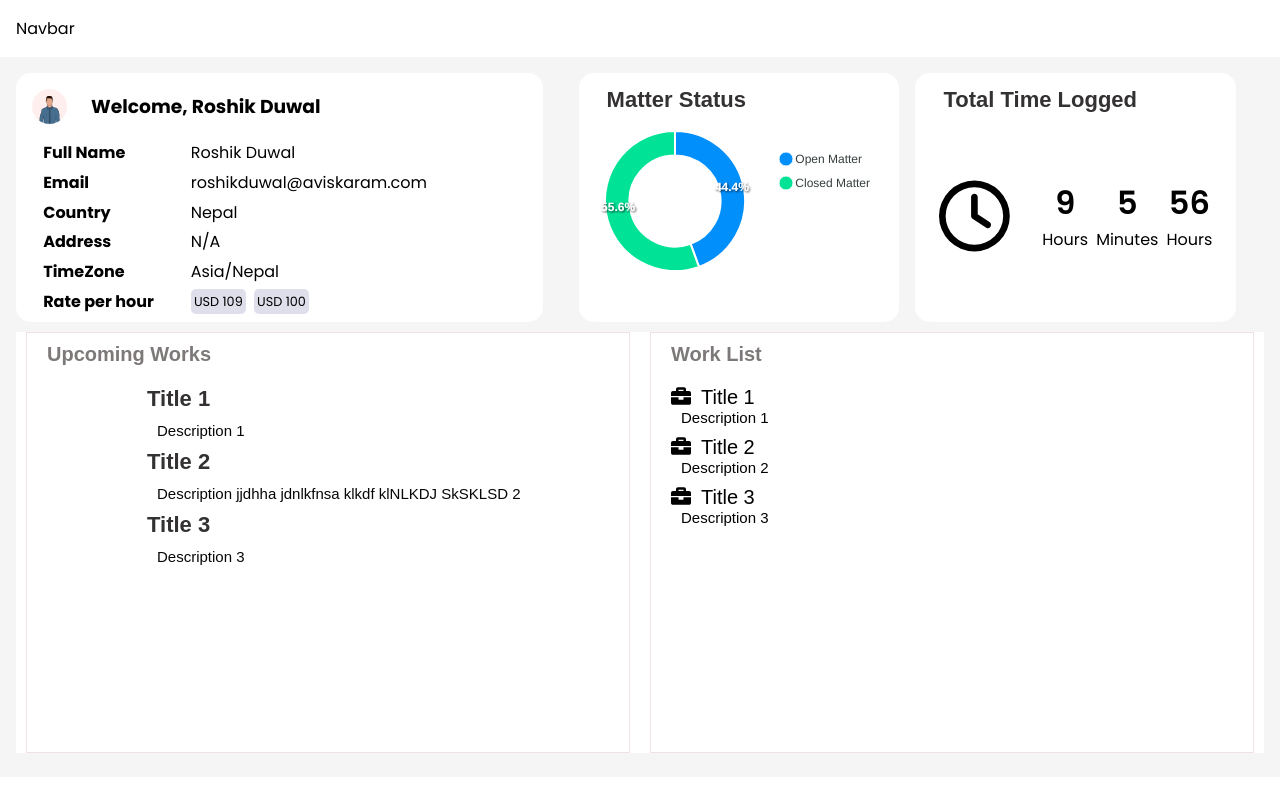
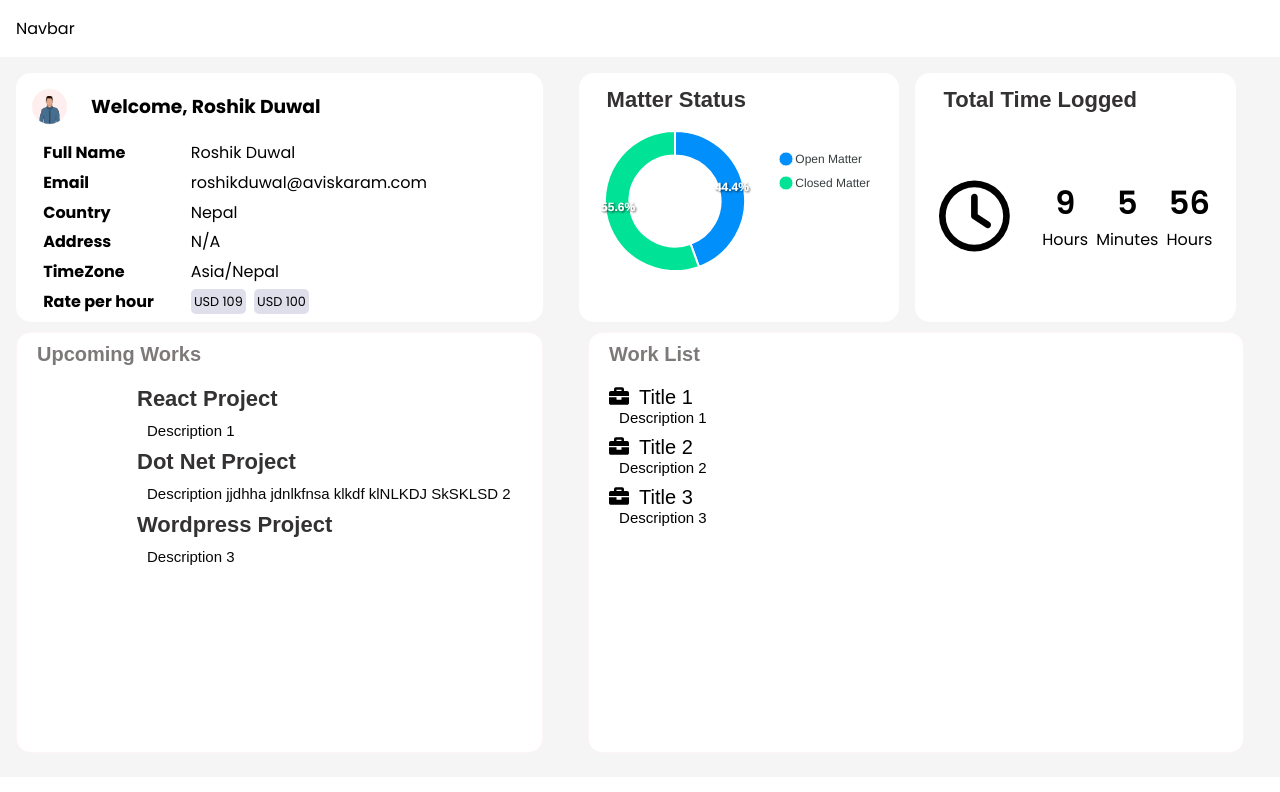
Before and after one commit to roshikDuwal/OfficeWork, a React (Vite) app: page / in a window 1280 px wide. Shown: the top 792 px of the page. Built offline with nearby package versions, Linux system fonts and the light colour scheme.

Commit message:
css fixed

```diff
--- a/src/components/BottomBar.css
+++ b/src/components/BottomBar.css
@@ -7,33 +7,39 @@
   margin-top: 10px;
   margin-bottom: 8px;
   font-family: sans-serif;
-  background:white;
+  background: whitesmoke;
+  border-radius: 10px;
+  gap: 15px;
 }
 
 .left-container {
-  border: 0.5px solid rgb(240, 226, 226);
+  border: 0.5px solid rgb(255, 244, 244);
   display: flex;
   flex-direction: column;
   align-items: start;
   flex-wrap: wrap;
-  width: 50%;
+  width: 45%;
   height: 100%;
   margin-top: 10px;
-  margin-left: 10px;
-  margin-right: 10px;
+
+  margin-right: 20px;
   margin-bottom: 10px;
   font: sans-serif;
+  border-radius: 14px;
+  background: white;
 }
 .right-container {
-  border: 0.5px solid rgb(240, 226, 226);
+  border: 0.5px solid rgb(255, 244, 244);
   display: flex;
   flex-direction: column;
   align-items: start;
   flex-wrap: wrap;
-  width: 50%;
+  width: 56%;
   height: 100%;
-  margin-right: 10px;
+  margin-right: 20px;
   margin-left: 10px;
+  border-radius: 14px;
+  background: white;
 }
 
 h1 {
--- a/src/components/BottomBar.jsx
+++ b/src/components/BottomBar.jsx
@@ -3,15 +3,15 @@ import { FaBriefcase } from "react-icons/fa";
 
 const arr = [
   {
-    title: "Title 1",
+    title: "React Project",
     description: "Description 1",
   },
   {
-    title: "Title 2",
+    title: "Dot Net Project",
     description: "Description jjdhha jdnlkfnsa klkdf klNLKDJ SkSKLSD 2",
   },
   {
-    title: "Title 3",
+    title: "Wordpress Project",
     description: "Description 3",
   },
 ];
```
